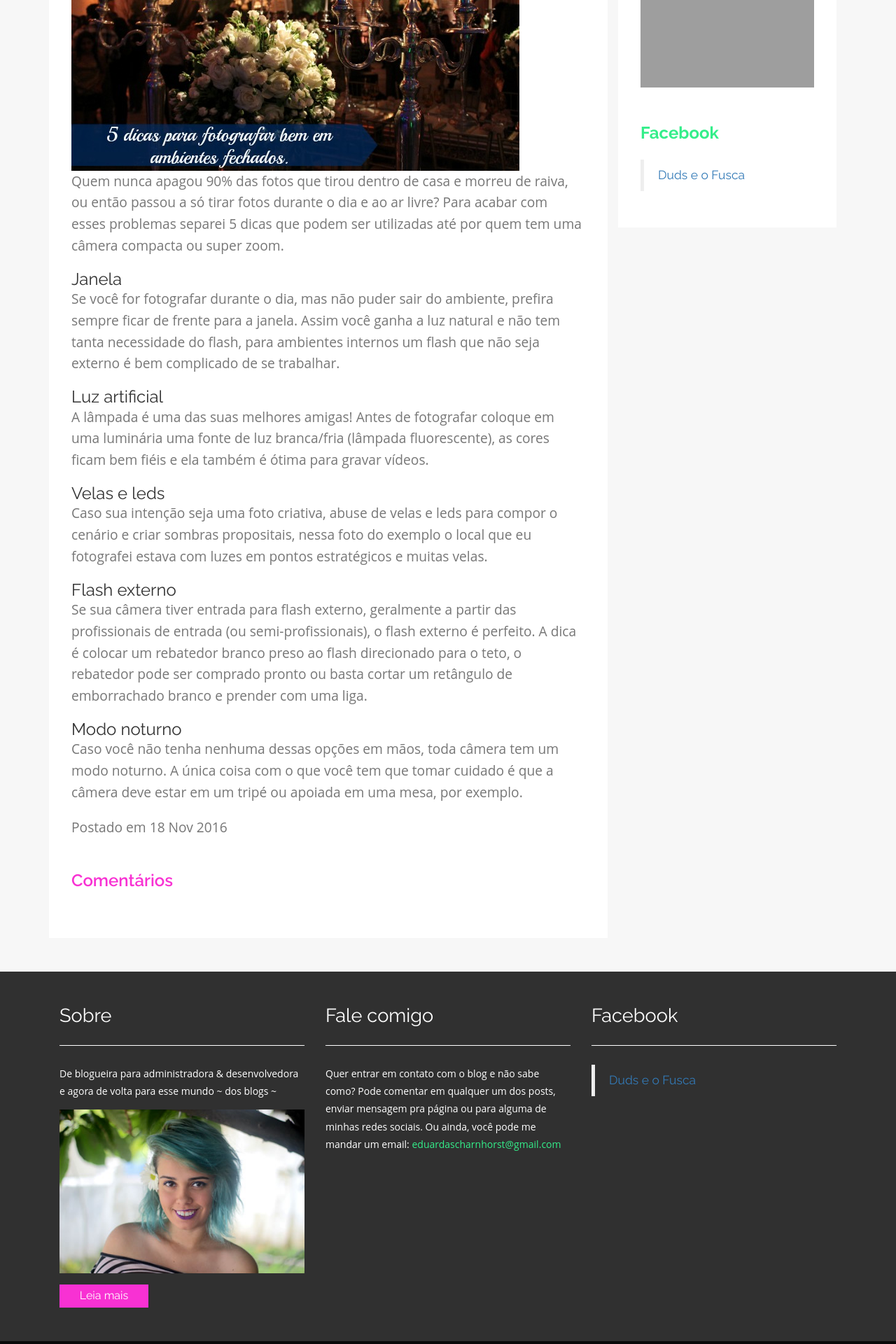
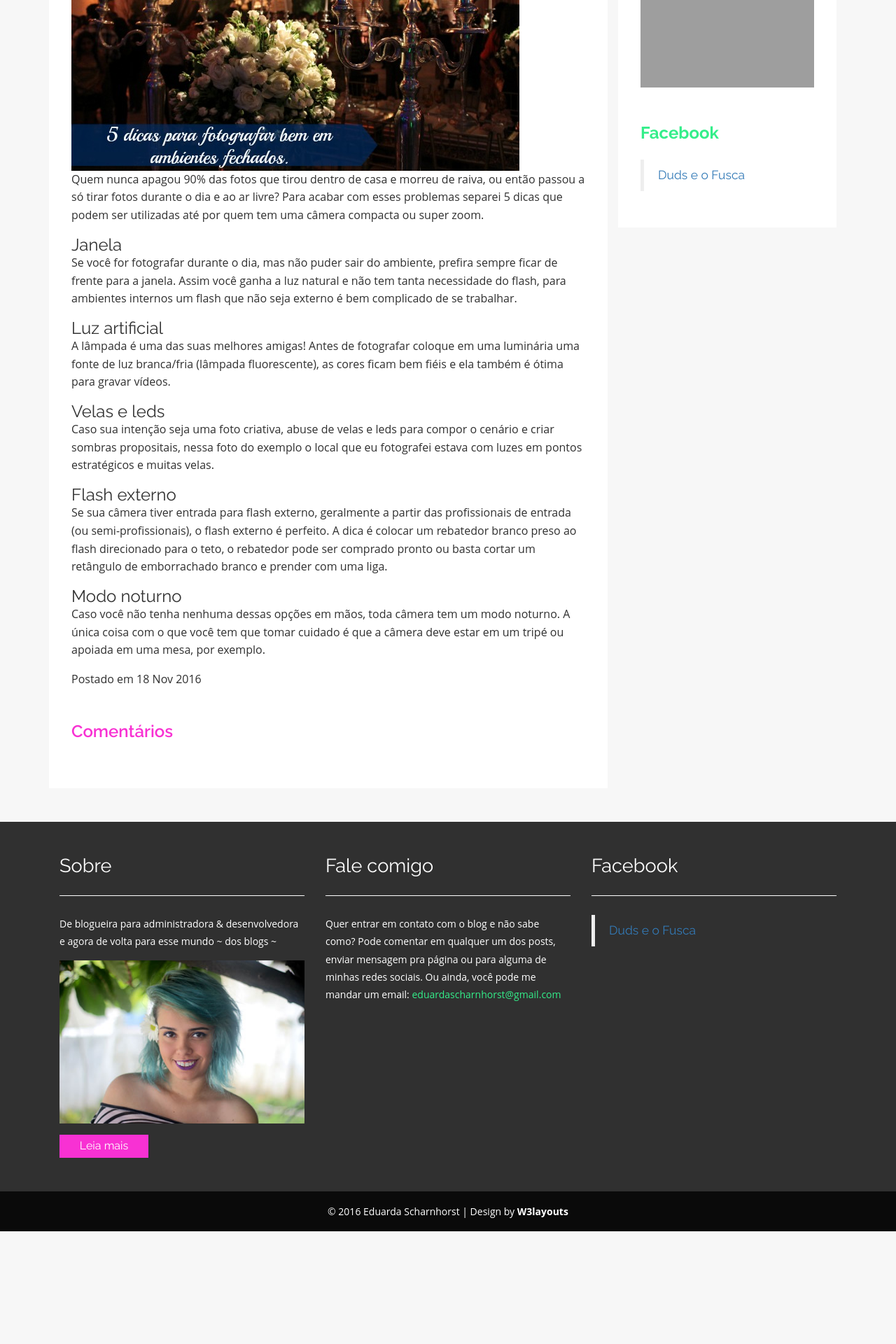
Before and after one commit to dudaschar/blog, a Jekyll site: the page built from _posts/2016-11-18-5-dicas-fotos-noturnas.markdown, in a window 1280 px wide. Shown: the part 695-2615 px from the top of the page at 70% size. Built offline with Jekyll 4.4.1, drawn with Linux system fonts in a browser that asks for light colours; after the commit the page ends 2454 px from its top, so only the background shows below that; grey boxes are pictures that could not be loaded.

Commit message:
Update style.css

```diff
--- a/assets/css/style.css
+++ b/assets/css/style.css
@@ -1358,13 +1358,13 @@ ul.nav.nav-pills {
 /*-- /single--*/
 p.sub, .main-content p {
     line-height: 1.6em;
-    font-size: 1.2em;
-    color: #777;
+    font-size: 1em;
+    color: #303030;
 	margin-bottom: 1em;
 }
 
 .imgPost img {
-	margin-bottom: 15px;
+	margin-bottom: 10px;
 }
 
 .main-content img {
```
